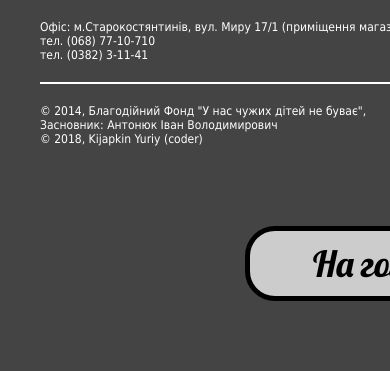
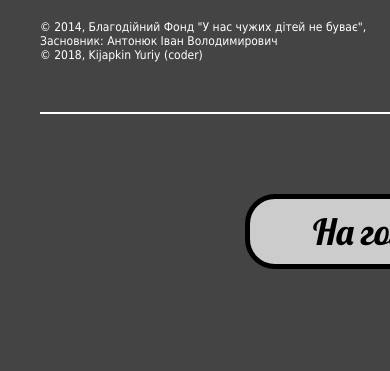
Before and after one commit to hcstk/hcstk.github.io, a PHP site: page /contacts.html in a window 390 px wide; the page is wider, and only the part inside the window is pictured. Shown: the part 890-1261 px from the top of that part. After the commit the page ends 1159 px from the top of that part, so only its background shows below. Run offline with PHP 8.4, Linux system fonts and the light colour scheme.

Commit message:
xfgrf54fs

```diff
--- a/contacts.css
+++ b/contacts.css
@@ -74,9 +74,8 @@ p.copy-coder a, p.copy-owner a, p.contacts a{
 	#footer{
 		font-size: 12px;
 	}
-	p.contacts{
- 		margin-bottom: 20px;
+	p.copy-coder{
  		border-bottom: 2px solid #fff;
-		padding-bottom: 20px;
+		padding-bottom: 50px;
 	}
 }
--- a/contacts.html
+++ b/contacts.html
@@ -17,9 +17,9 @@
 			<div id="map"><iframe src="https://www.google.com/maps/embed?pb=!1m18!1m12!1m3!1d2577.565261375995!2d27.190345812703708!3d49.7566232458316!2m3!1f0!2f0!3f0!3m2!1i1024!2i768!4f13.1!3m3!1m2!1s0x472de08b3fbf5571%3A0xe1b647637a41aaff!2z0KfQsNC50LrQsA!5e0!3m2!1sru!2sua!4v1540635689470" width="100%" height="550" frameborder="0" style="border:0" allowfullscreen></iframe>
 		</div>
 		<div id="footer">
-			<p class="contacts"><a href="contacts.html">Офіс: м.Старокостянтинів, вул. Миру 17/1 (приміщення магазину "Чайка")</a><br>
+			<!-- <p class="contacts"><a href="contacts.html">Офіс: м.Старокостянтинів, вул. Миру 17/1 (приміщення магазину "Чайка")</a><br>
 			тел. <a href="tel:+380867710710">(068) 77-10-710</a><br>
-			тел. <a href="tel:+38038231141">(0382) 3-11-41</a><br></p>
+			тел. <a href="tel:+38038231141">(0382) 3-11-41</a><br></p> -->
 			<p class="copy-owner"><a href="https://youcontrol.com.ua/catalog/company_details/39190376/">&copy; 2014, Благодійний Фонд "У нас чужих дітей не буває",<br>Засновник: Антонюк Іван Володимирович</a></p>
 			<p class="copy-coder"><a href="https://www.facebook.com/kijapkin">&copy; 2018, Kijapkin Yuriy (coder)</a></p>
 			<div id="button-home"><a href="index.html">На головну</a></div>
```
